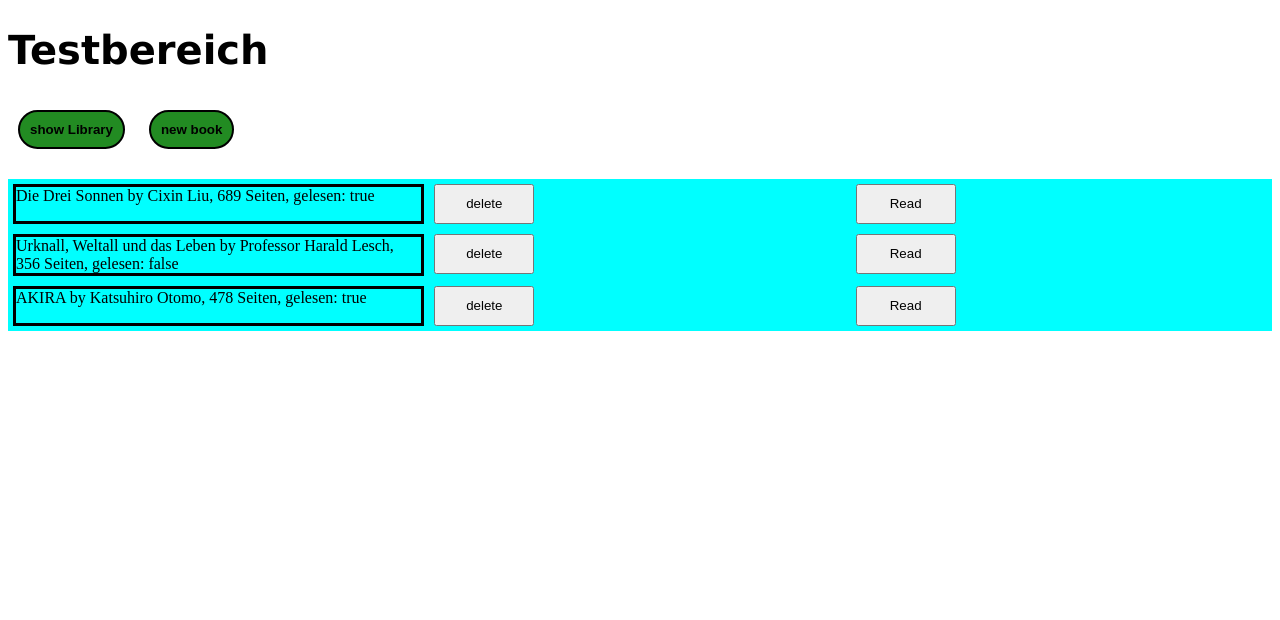
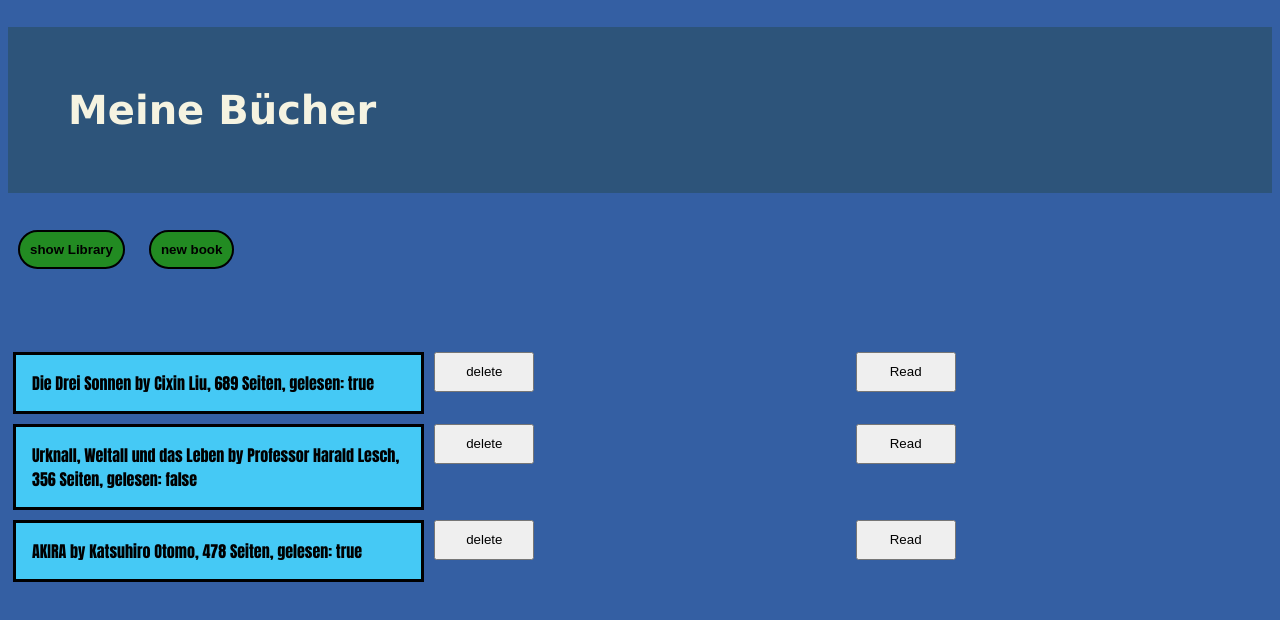
Before and after one commit to JimBaba/library, a plain HTML site: page index.html in a window 1280 px wide. Both pictures are taken after a click on the button "show Library". Drawn offline with Linux system fonts and the light colour scheme.

Commit message:
better 'design'

```diff
--- a/index.html
+++ b/index.html
@@ -4,11 +4,11 @@
     <meta charset="UTF-8">
 
     <link rel="stylesheet" href="styles.css">
-    <title>Testbereich</title>
+    <title>Bücherei</title>
 </head>
 
 <header>
-    <h1>Testbereich</h1>
+    <h1>Meine Bücher</h1>
 </header>
 
 <body>
--- a/scripts.js
+++ b/scripts.js
@@ -48,11 +48,14 @@ function addToLibrary(book) {
 // display books with delete and read buttons
 
 function showBooks() {
+        delAll();
     for(let i = 0; i < myLibrary.length; i++ ){
         let cell = document.createElement("div");
         cell.style.setProperty("grid-column", 1)
         cell.style.setProperty("border", "solid black");
         cell.style.setProperty("margin", "5px")
+        cell.style.setProperty("padding", "1em")
+        cell.style.setProperty("background-color", "rgb(69, 201, 245)")
         cell.innerText = myLibrary[i].info();
         container.appendChild(cell).id = "book" + i;
         makeBtnDel(i);
@@ -113,28 +116,28 @@ function createForm() {
     let title = document.createElement("input")
     title.setAttribute("type", "text")
     title.setAttribute("name", "booktitle")
-    title.setAttribute("placeholder", "Book Title")
+    title.setAttribute("placeholder", "Buchtitel")
     form.appendChild(title)
     form.appendChild(br.cloneNode());
 
     let author = document.createElement("input")
     author.setAttribute("type", "text")
     author.setAttribute("name", "author")
-    author.setAttribute("placeholder", "Author")
+    author.setAttribute("placeholder", "Autor")
     form.appendChild(author)
     form.appendChild(br.cloneNode())
 
     let pages = document.createElement("input")
     pages.setAttribute("type", "text")
     pages.setAttribute("name", "amountPages")
-    pages.setAttribute("placeholder", "Number of Pages")
+    pages.setAttribute("placeholder", "Seitenzahl")
     form.appendChild(pages)
     form.appendChild(br.cloneNode())
 
     let read = document.createElement("input")
     read.setAttribute("type", "text")
     read.setAttribute("name", "read")
-    read.setAttribute("placeholder", "Already read? true or false")
+    read.setAttribute("placeholder", "Schon gelesen? true or false")
     form.appendChild(read)
     form.appendChild(br.cloneNode())
 
--- a/styles.css
+++ b/styles.css
@@ -1,15 +1,20 @@
-
+body {
+    background-color: rgb(52, 95, 163) ;
+}
 
 h1 {
     font-family: Verdana, Geneva, Tahoma, sans-serif;
+    color: rgb(245, 243, 225);
     font-size: 40px;
+    background-color: rgb(45, 84, 122);
+    padding: 1.5em;
 }
 
 #book-container {
     display: grid;
-    background-color: aqua;
     grid-template-columns: repeat(3, 1fr);
     grid-template-rows: repeat(1, 1fr);
+    font-family: Impact, Haettenschweiler, 'Arial Narrow Bold', sans-serif;
 }
 
 #btn {
@@ -24,6 +29,7 @@ h1 {
 
 #newBook {
     display: grid;
-    background-color:bisque;
     margin: 10px;
+    padding: 1.5em;
+
 }
```
